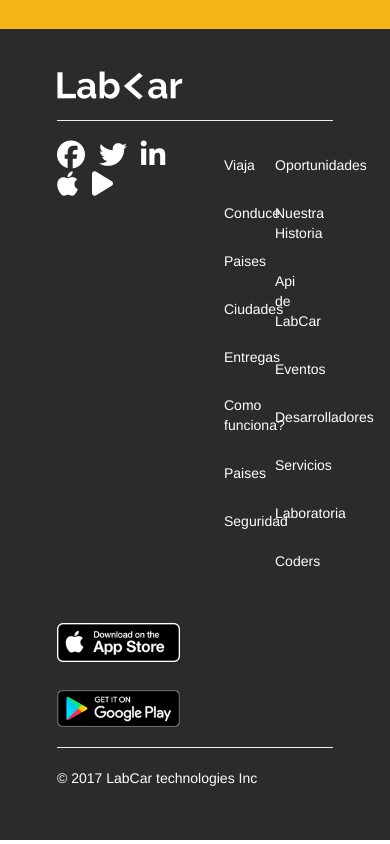
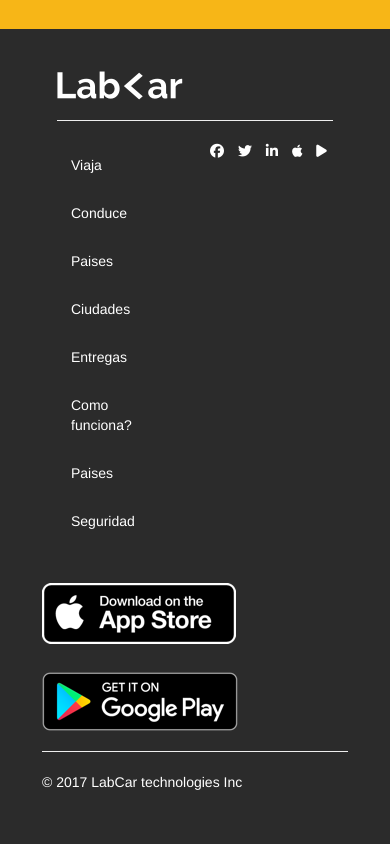
Before and after one commit to Aneleaigil/Lab-car, a plain HTML site: page index.html in a window 390 px wide. Shown: the part 2117-2961 px from the top of the page. Drawn offline with nearby package versions, Linux system fonts and the light colour scheme.

Commit message:
subiendo ejercicio de lab-car

```diff
--- a/assets/css/main.css
+++ b/assets/css/main.css
@@ -124,7 +124,10 @@ background-repeat: no-repeat;
 }
 .iconos{
  color:white;
- /*padding-top: 25em;*/
+ padding-top: 25em;
+}
+.iconos-2{
+	color:white;
 }
 .lista{
 	color: white;
@@ -145,5 +148,5 @@ padding-top: 2em;
 
 }
 .logos{
-	/*padding-top: 15em;*/
+	padding-top: 15em;
 }
--- a/index.html
+++ b/index.html
@@ -133,7 +133,7 @@
         <div class="row">
            <div class="col-lg-12 col-md-12 col-sm-12 col-xs-12">
 
-            <div class="col-lg-3 col-md-3 col-sm-3 col-xs-6 ">
+            <div class="col-lg-3 col-md-3 col-sm-3 col-xs-6 hidden-xs hidden-sm ">
              <ul class="list-inline iconos ">
                <li><i class="fa fa-facebook-official fa-2x" aria-hidden="true"></i></li>
                <li><i class="fa fa-twitter fa-2x" aria-hidden="true"></i></li>
@@ -143,7 +143,7 @@
             </ul>
              </div>
 
-              <div class="col-lg-3 col-md-3 col-sm-3 col-xs-2 lista">
+              <div class="col-lg-3 col-md-3 col-sm-6 col-xs-6 lista">
              <ul class="list-unstyled">
                   <li>Viaja</li>
                   <li>Conduce</li>
@@ -155,8 +155,8 @@
                   <li>Seguridad</li>
                 </ul>
               </div>
-              <div class="col-lg-3 col-md-3 col-sm-3 col-xs-2 lista">
-            <ul class="list-unstyled">
+              <div class="col-lg-3 col-md-3 col-sm-3 hidden-xs lista">
+            <ul class="list-unstyled ">
                   <li>Oportunidades</li>
                   <li>Nuestra Historia</li>
                   <li>Api de LabCar</li>
@@ -167,8 +167,21 @@
                   <li>Coders</li>
                 </ul>
               </div>
-            <div class="col-lg-3 col-md-3 col-sm-3 col-xs-6 col-offset-xs-6 ">
-              <div class="logos">
+
+            <div class="col-lg-3 col-md-3 col-sm-6 col-xs-6">
+              <ul class="list-inline iconos-2  hidden-lg hidden-md">
+               <li><i class="fa fa-facebook-official" aria-hidden="true"></i></li>
+               <li><i class="fa fa-twitter" aria-hidden="true"></i></li>
+               <li><i class="fa fa-linkedin " aria-hidden="true"></i></li>
+               <li> <i class="fa fa-apple" aria-hidden="true"></i></li>
+               <li><i class="fa fa-play " aria-hidden="true"></i></li>
+            </ul>
+              <div class="logos visible-lg">
+              <img class="img-responsive app" src="assets/images/appstore.png">
+              <img class="img-responsive app" src="assets/images/enBadgeWebGeneric.png">
+            </div>
+            </div>
+            <div class="logos-2 visible-xs visible-sm visible-md">
               <img class="img-responsive app" src="assets/images/appstore.png">
               <img class="img-responsive app" src="assets/images/enBadgeWebGeneric.png">
             </div>
```
